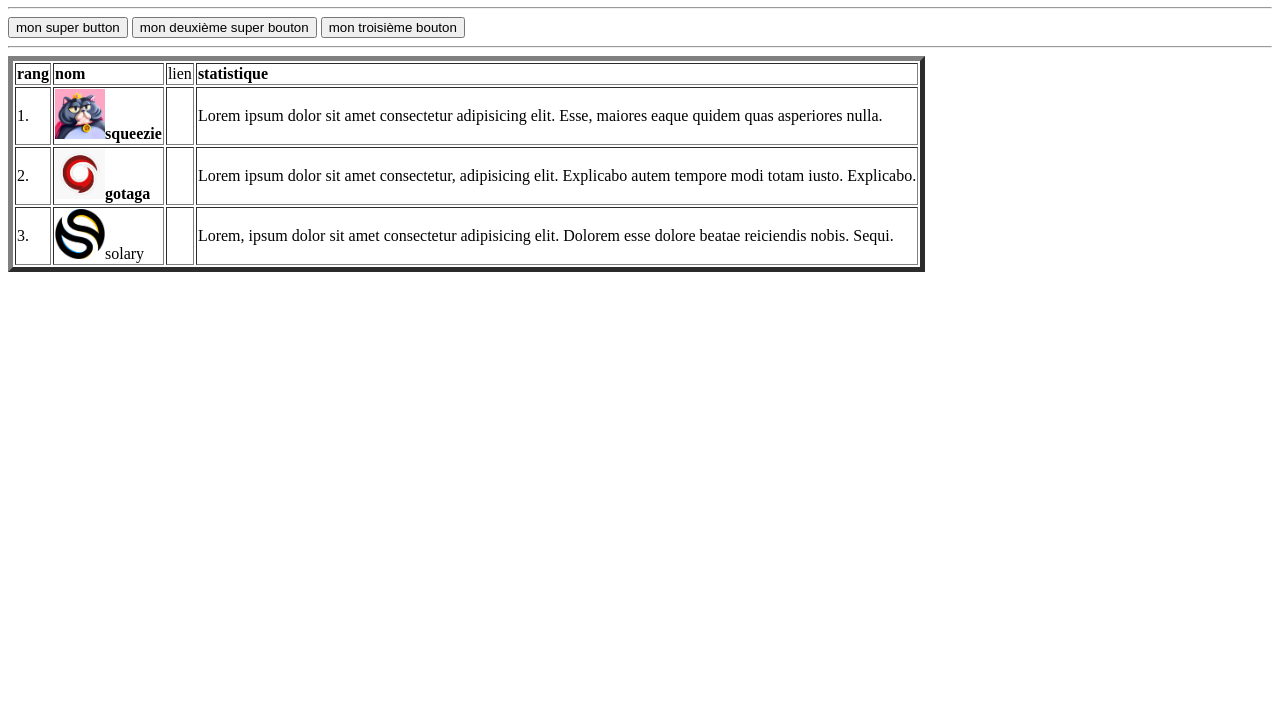
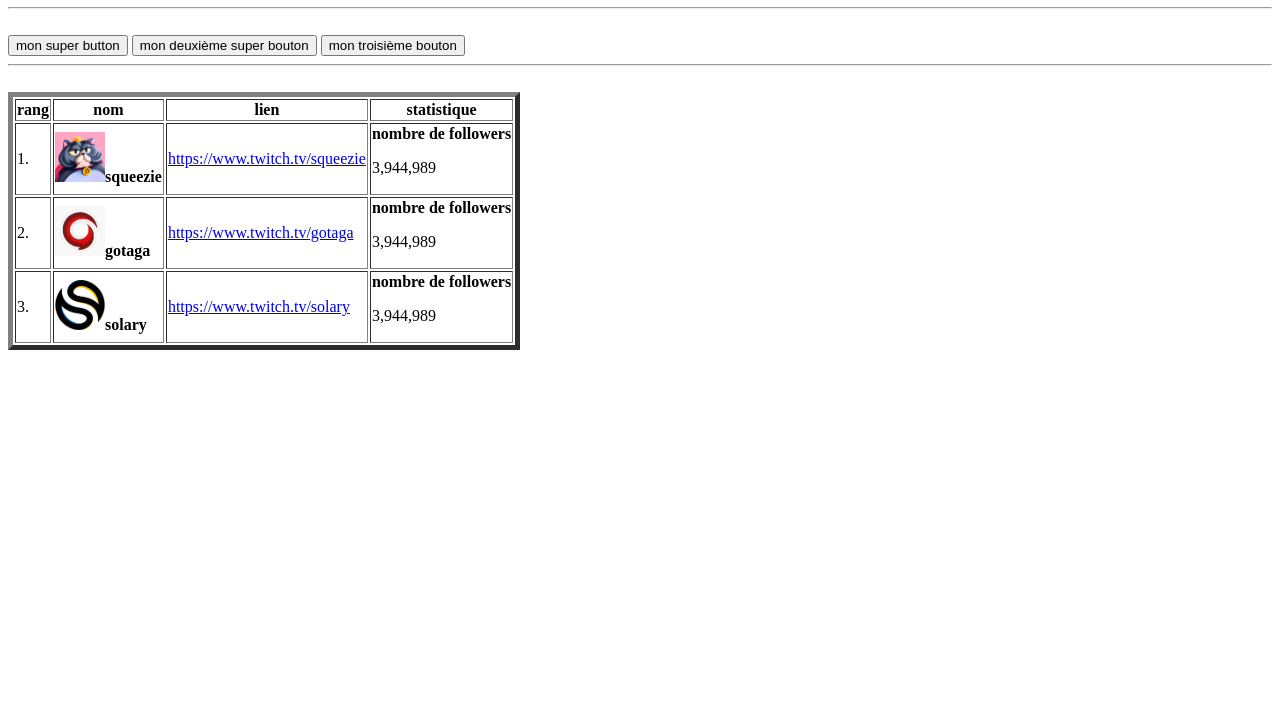
Before and after one commit to sebreye/emmet3, a plain HTML site: page index.html in a window 1280 px wide. Shown: the part 73-800 px from the top of the page. Drawn offline with Linux system fonts and the light colour scheme.

Commit message:
comm emmet

```diff
--- a/index.html
+++ b/index.html
@@ -8,41 +8,44 @@
 </head>
 <body>
     <header>
-        <h1>les stramers francais les plus suivis sur twitch</h1>
+        <h1>les streamers francais les plus suivis sur twitch</h1>
     </header>
     <hr>
+    <br>
     <input type="button" value="mon super button">
     <input type="button" value="mon deuxième super bouton">
     <input type="button" value="mon troisième bouton">
+    <br>
     <hr>
+    <br>
     <table border="5px">
         <tr>
-            <td><b>rang</b></td>
-            <td><b>nom</b></td>
-            <td>lien</td>
-            <td><b>statistique</b></td>
+            <th>rang</th>
+            <th>nom</th>
+            <th>lien</th>
+            <th>statistique</th>
         </tr>
         <tr>
             <td>1.</td>
             <td><img src="./public/img/squeezie.jpg" alt="" height="50px" width="50px"><b>squeezie</b></td>
-            <td><a href="https://www.twitch.tv/squeezie"></a></td>
-            <td>Lorem ipsum dolor sit amet consectetur adipisicing elit. Esse, maiores eaque quidem quas asperiores
-                nulla.</td>
+            <td><a href="https://www.twitch.tv/squeezie">https://www.twitch.tv/squeezie</a></td>
+            <td><b>nombre de followers</b><br><p>3,944,989</p></td>
         </tr>
         <tr>
             <td>2.</td>
             <td><img src="./public/img/gotaga.jpg" alt="" height="50px" width="50px"><b>gotaga</b></td>
-            <td><a href="https://www.twitch.tv/gotaga"></a></td>
-            <td>Lorem ipsum dolor sit amet consectetur, adipisicing elit. Explicabo autem tempore modi totam iusto.
-                Explicabo.</td>
+            <td><a href="https://www.twitch.tv/gotaga">https://www.twitch.tv/gotaga</a></td>
+            <td><b>nombre de followers</b><br><p>3,944,989</p></td>
         </tr>
         <tr>
             <td>3.</td>
-            <td><img src="./public/img/solary.png" alt="" height="50px" width="50px">solary</td>
-            <td><a href="https://www.twitch.tv/solary"></a></td>
-            <td>Lorem, ipsum dolor sit amet consectetur adipisicing elit. Dolorem esse dolore beatae reiciendis nobis.
-                Sequi.</td>
+            <td><img src="./public/img/solary.png" alt="" height="50px" width="50px"><b>solary</b></td>
+            <td><a href="https://www.twitch.tv/solary">https://www.twitch.tv/solary</a></td>
+            <td colspan="2"><b>nombre de followers</b><br><p>3,944,989</p></td>
         </tr>
     </table>
+    <!-- header>h1{les streamers les plus suivis sur twitch}
+    input[type="button" value=""]*3
+    table[border="5px"]>tr>td*4 -->
 </body>
 </html>
```
